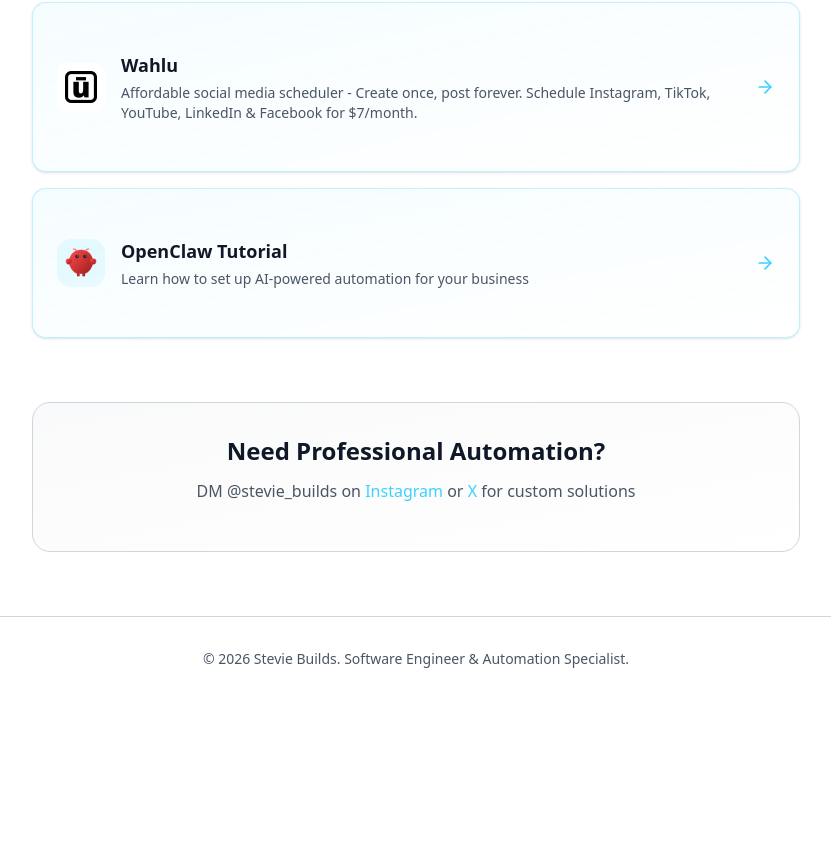
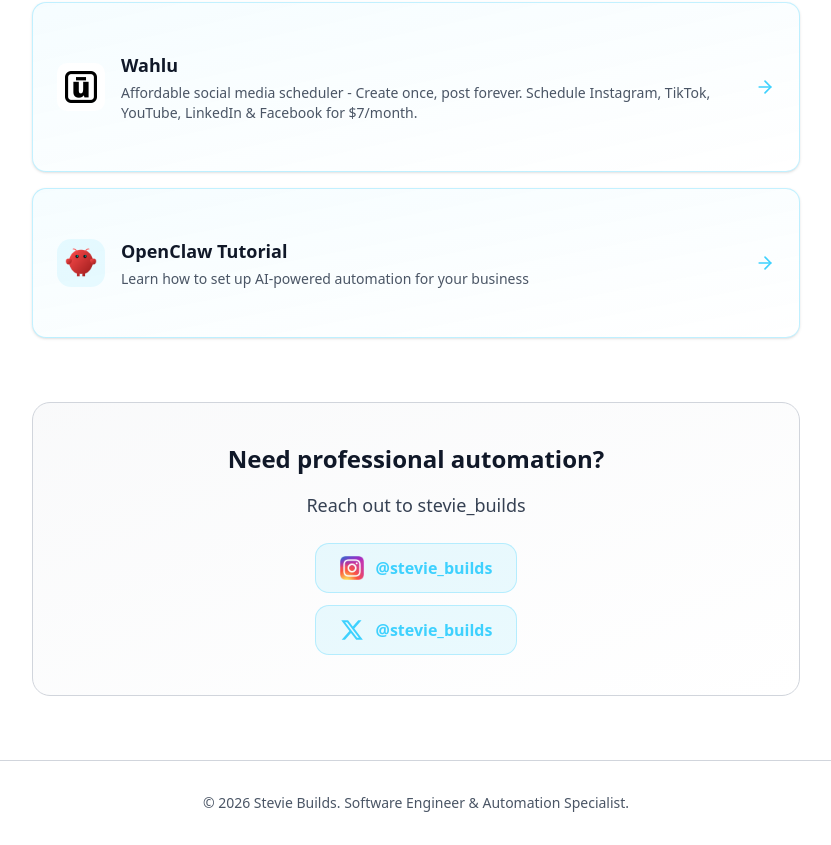
Before and after one commit to steviebuilds/stevie-builds-links, a Next.js app: page / in a window 1280 px wide. Shown: the part 586-1431 px from the top of the page, without its empty margins (224-1055 px from the left). Before the commit the page ends 1287 px from the top, so only its background shows below. Built offline with nearby package versions, Linux system fonts and the light colour scheme.

Commit message:
feat: Redesign CTA with platform icons from Wahlu codebase

```diff
--- a/app/page.tsx
+++ b/app/page.tsx
@@ -120,31 +120,47 @@
         </div>
 
         {/* CTA Section */}
-        <div className="text-center py-8 px-6 rounded-2xl border border-gray-300 dark:border-gray-800 bg-gradient-to-br from-gray-100/50 dark:from-gray-900/50 to-transparent">
-          <h2 className="text-2xl font-bold mb-3 text-gray-900 dark:text-white">
-            Need Professional Automation?
+        <div className="text-center py-10 px-6 rounded-2xl border border-gray-300 dark:border-gray-800 bg-gradient-to-br from-gray-100/50 dark:from-gray-900/50 to-transparent">
+          <h2 className="text-2xl font-bold mb-4 text-gray-900 dark:text-white">
+            Need professional automation?
           </h2>
-          <p className="text-gray-600 dark:text-gray-400 mb-4">
-            DM @stevie_builds on{" "}
+          <p className="text-lg text-gray-700 dark:text-gray-300 mb-6">
+            Reach out to stevie_builds
+          </p>
+
+          <div className="flex flex-col items-center gap-3">
             <a
-              href="https://instagram.com/stevie.builds"
+              href="https://instagram.com/stevie_builds"
               target="_blank"
               rel="noopener noreferrer"
-              className="text-[#3ED1FE] hover:underline font-medium"
+              className="flex items-center gap-3 px-6 py-3 rounded-xl bg-[#3ED1FE]/10 hover:bg-[#3ED1FE]/20 border border-[#3ED1FE]/30 hover:border-[#3ED1FE]/50 transition-all duration-300 hover:scale-105 group"
             >
-              Instagram
+              <Image
+                src="/icons/instagram.webp"
+                alt="Instagram"
+                width={24}
+                height={24}
+                className="w-6 h-6"
+              />
+              <span className="text-[#3ED1FE] font-semibold group-hover:underline">
+                @stevie_builds
+              </span>
             </a>
-            {" "}or{" "}
+
             <a
               href="https://twitter.com/stevie_builds"
               target="_blank"
               rel="noopener noreferrer"
-              className="text-[#3ED1FE] hover:underline font-medium"
+              className="flex items-center gap-3 px-6 py-3 rounded-xl bg-[#3ED1FE]/10 hover:bg-[#3ED1FE]/20 border border-[#3ED1FE]/30 hover:border-[#3ED1FE]/50 transition-all duration-300 hover:scale-105 group"
             >
-              X
+              <svg className="w-6 h-6 text-[#3ED1FE]" fill="currentColor" viewBox="0 0 24 24">
+                <path d="M18.244 2.25h3.308l-7.227 8.26 8.502 11.24H16.17l-5.214-6.817L4.99 21.75H1.68l7.73-8.835L1.254 2.25H8.08l4.713 6.231zm-1.161 17.52h1.833L7.084 4.126H5.117z" />
+              </svg>
+              <span className="text-[#3ED1FE] font-semibold group-hover:underline">
+                @stevie_builds
+              </span>
             </a>
-            {" "}for custom solutions
-          </p>
+          </div>
         </div>
       </div>
     </div>
```
Also changed, not shown: public/icons/instagram.webp (added), public/icons/x-twitter.svg (added).
